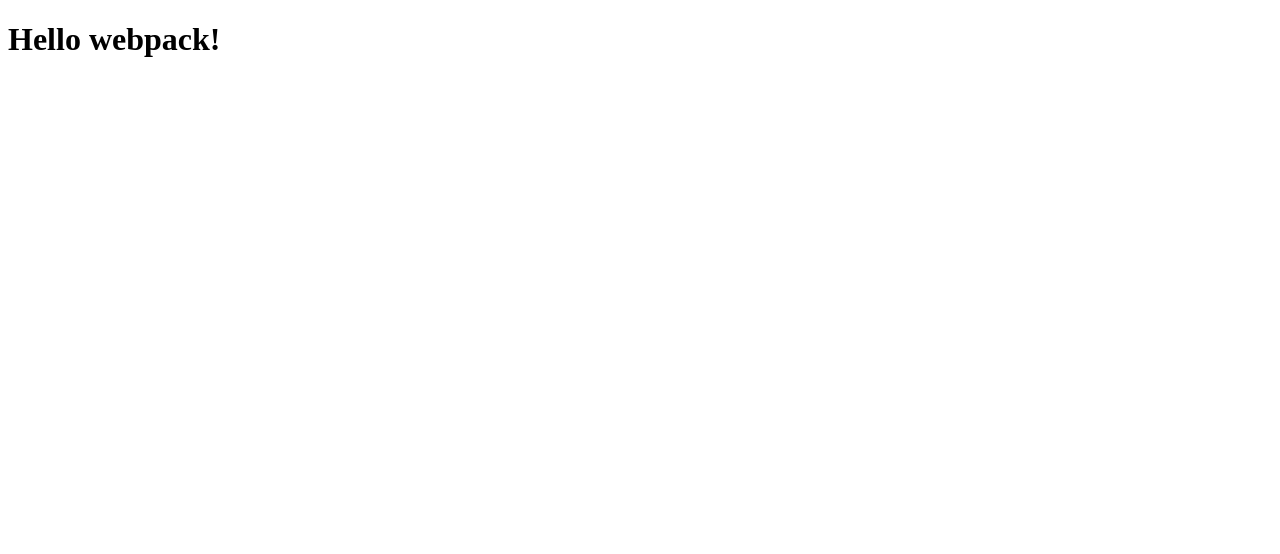
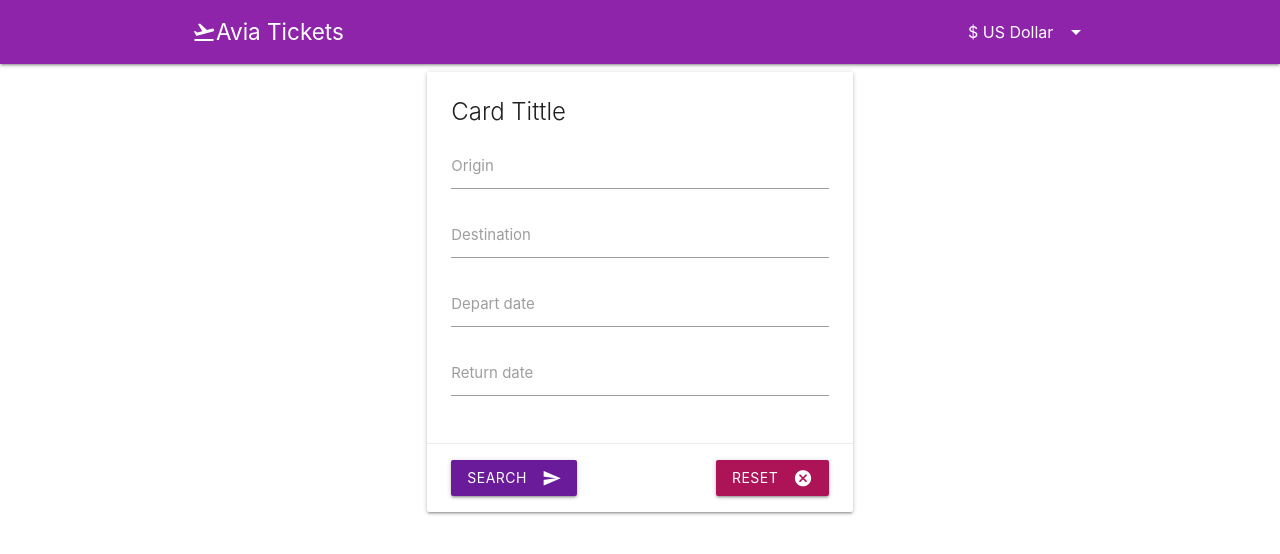
Before and after one commit to yurinds/avia_tickets, a website built with webpack: page src/index.html in a window 1280 px wide. Built offline with nearby package versions, Linux system fonts and the light colour scheme; some packages are replaced by stand-ins of ours; no server answers.

Commit message:
added basic styles

```diff
--- a/package.json
+++ b/package.json
@@ -20,7 +20,7 @@
     "css-loader": "^3.1.0",
     "file-loader": "^4.1.0",
     "html-webpack-plugin": "^3.2.0",
-    "mini-css-extract-plugin": "^0.8.0",
+    "mini-css-extract-plugin": "^0.8.2",
     "postcss-loader": "^3.0.0",
     "precss": "^4.0.0",
     "style-loader": "^0.23.1",
--- a/src/index.html
+++ b/src/index.html
@@ -11,9 +11,8 @@
 </head>
 
 <body>
-  <h1>Hello webpack!</h1>
 
-  <!-- <nav class="header purple darken-1">
+  <nav class="header purple darken-1">
     <div class="nav-wrapper">
       <div class="container d-flex align-items-center">
         <div class="logo d-flex align-items-center">
@@ -33,62 +32,40 @@
       </div>
     </div>
   </nav>
+
   <div class="form-section">
     <div class="container">
       <div class="row d-flex">
         <div class="col m6 mx-auto">
           <div class="card">
-              <form name="locationControls">
+            <form>
               <div class="card-content">
-                  <span class="card-title">Card Title</span>
+                <span class="card-title">
+                  Card Tittle
+                </span>
                 <div class="input-field">
-                    <input
-                      type="text"
-                      id="autocomplete-origin"
-                      class="autocomplete"
-                    />
+                  <input type="text" id="autocomplete-origin" class="autocomplete">
                   <label for="autocomplete-origin">Origin</label>
                 </div>
                 <div class="input-field">
-                    <input
-                      type="text"
-                      id="autocomplete-destination"
-                      class="autocomplete"
-                    />
+                  <input type="text" id="autocomplete-destination" class="autocomplete">
                   <label for="autocomplete-destination">Destination</label>
                 </div>
                 <div class="input-field">
-                    <input
-                      type="text"
-                      class="datepicker"
-                      id="datepicker-depart"
-                    />
+                  <input type="text" class="datepicker" id="datepicker-depart" />
                   <label for="datepicker-depart">Depart date</label>
                 </div>
                 <div class="input-field">
-                    <input
-                      type="text"
-                      class="datepicker"
-                      id="datepicker-return"
-                    />
+                  <input type="text" class="datepicker" id="datepicker-return" />
                   <label for="datepicker-return">Return date</label>
                 </div>
+
               </div>
               <div class="card-action d-flex">
-                  <button
-                    class="btn waves-effect waves-light purple darken-3"
-                    type="submit"
-                    name="action"
-                  >
-                    Search
+                <button class="btn waves-effect waves-light purple darken-3" type="submit" name="action">Search
                   <i class="material-icons right">send</i>
                 </button>
-                  <button
-                    class="btn waves-effect waves-light pink darken-3 ml-auto"
-                    type="reset"
-                    name="action"
-                  >
-                    Reset
+                <button class="btn waves-effect waves-light pink darken-3 ml-auto" type="reset" name="action">Reset
                   <i class="material-icons right">cancel</i>
                 </button>
               </div>
@@ -98,46 +75,7 @@
       </div>
     </div>
   </div>
-    <div class="tickets-sections">
-      <div class="container">
-        <div class="row">
-          <div class="tickets-empty-res-msg">
-            По вашему запросу билетов не найдено.
-          </div>
-          <div class="col s12 m6">
-            <div class="card ticket-card">
-              <div class="ticket-airline d-flex align-items-center">
-                <img
-                  src="http://pics.avs.io/200/200/PS.png"
-                  class="ticket-airline-img"
-                />
-                <span class="ticket-airline-name"
-                  >Ukraine International airlines</span
-                >
-              </div>
-              <div class="ticket-destination d-flex align-items-center">
-                <div class="d-flex align-items-center mr-auto">
-                  <span class="ticket-city">Харьков </span>
-                  <i class="medium material-icons">flight_takeoff</i>
-                </div>
-                <div class="d-flex align-items-center">
-                  <i class="medium material-icons">flight_land</i>
-                  <span class="ticket-city">Львов</span>
-                </div>
-              </div>
-              <div class="ticket-time-price d-flex align-items-center">
-                <span class="ticket-time-departure">14 Sep 2019 02:30</span>
-                <span class="ticket-price ml-auto">$315</span>
-              </div>
-              <div class="ticket-additional-info">
-                <span class="ticket-transfers">Пересадок: 1</span>
-                <span class="ticket-flight-number">Номер рейса: 26</span>
-              </div>
-            </div>
-          </div>
-        </div>
-      </div>
-    </div> -->
+
 </body>
 
 </html>
--- a/src/js/app.js
+++ b/src/js/app.js
@@ -1,3 +1,5 @@
+import "../css/style.css";
+import "./plugins";
 import locations from "./store/locations";
 
 locations.init().then(res => {
--- /dev/null
+++ b/src/js/plugins/index.js
@@ -0,0 +1 @@
+import "./materialize";
--- /dev/null
+++ b/src/js/plugins/materialize.js
@@ -0,0 +1,26 @@
+import "materialize-css/dist/css/materialize.min.css";
+import "materialize-css/dist/js/materialize.min.js";
+
+// Init select
+const select = document.querySelectorAll("select");
+M.FormSelect.init(select);
+
+export function getSelectInstance(element) {
+  return M.FormSelect.getInstance(element);
+}
+
+// Init Autocomplete
+const autocomplete = document.querySelectorAll(".autocomplete");
+M.Autocomplete.init(autocomplete);
+
+export function getAutocompleteInstance(element) {
+  return M.Autocomplete.getInstance(element);
+}
+
+// Init datepicker
+const datepickers = document.querySelectorAll(".datepicker");
+M.Datepicker.init(datepickers, { showClearBtn: true });
+
+export function geDatepickerInstance(element) {
+  return M.Datepicker.getInstance(element);
+}
```
Lines whose indentation alone changed are shown as unchanged.
